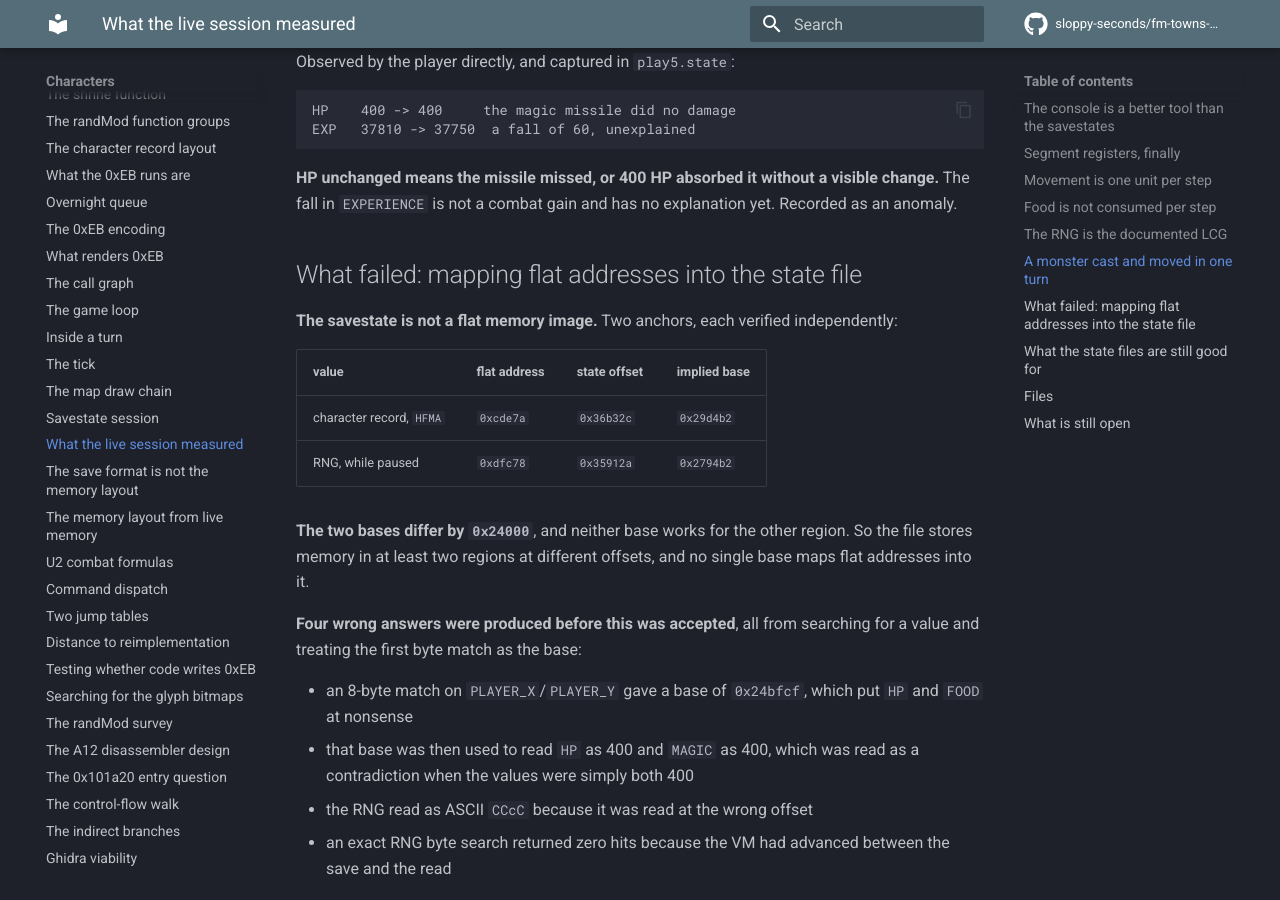
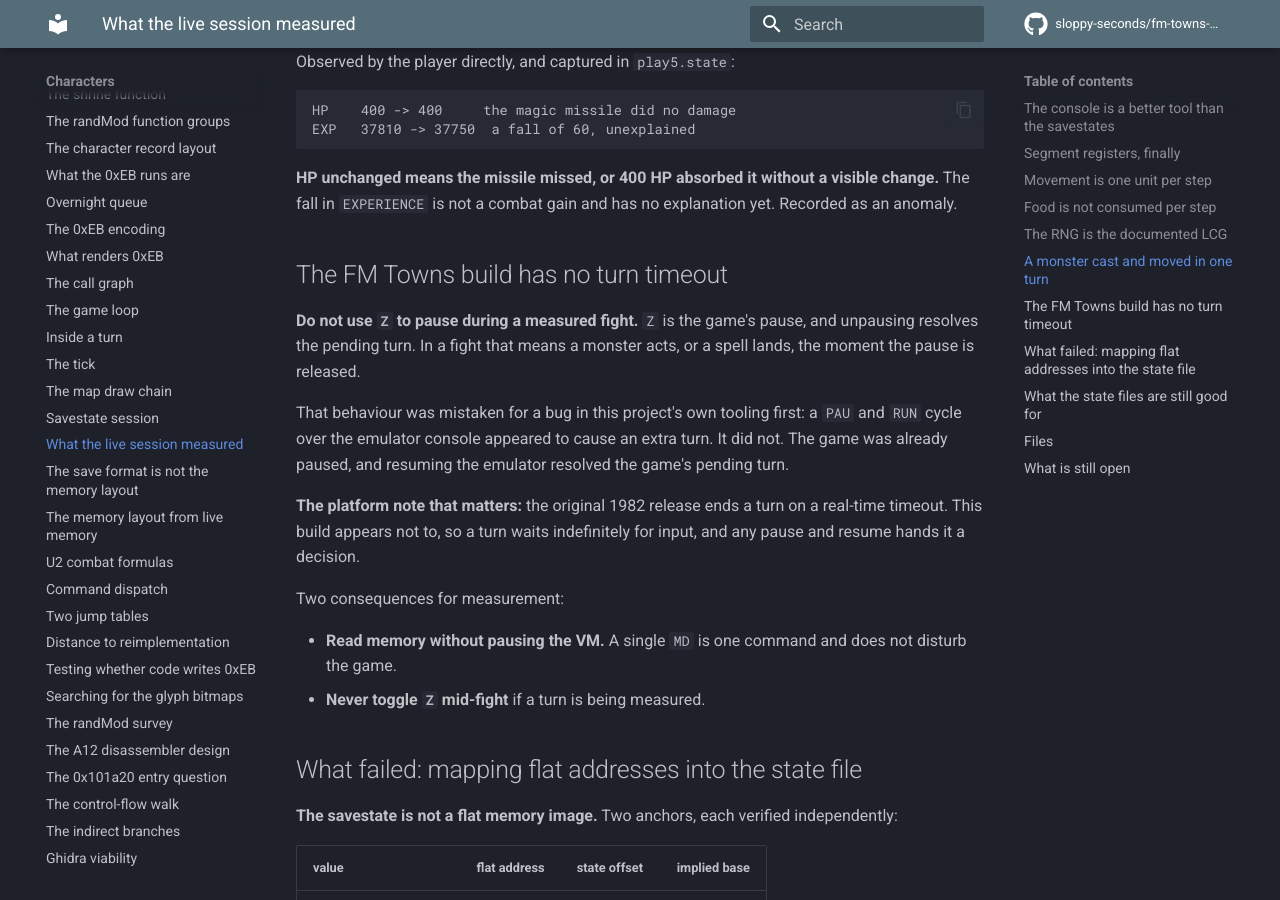
Before and after one commit to sloppy-seconds/fm-towns-ultima, an MkDocs documentation site: the page built from docs/live-session.md, in a window 1280 px wide and 900 px high, scrolled down 2276 px. Built offline with MkDocs 1.6.1 and Material for MkDocs 9.7.7, drawn with Linux system fonts in a browser that asks for light colours; comment, search, counter and statistics services are not loaded.

Commit message:
The tick is 15 per turn, and this build has no turn timeout
Two findings from a live fight, and one correction to my own diagnosis.

THE TICK IS PER TURN, NOT PER MOVE, AND IT IS 15. Three consecutive turns, each with a player action:

  FOOD 37735 -> 37720 -> 37705    -15 each time

A single west step with no other action left FOOD unchanged. So the static search in the-tick.md was looking
in the right place for the wrong thing: it searched for a decrement tied to movement, and the decrement is
tied to the turn. 15 in the game's fixed point is 0.15 food per turn.

THE FM TOWNS BUILD HAS NO TURN TIMEOUT. Z is the game's pause, and unpausing resolves the pending turn, so a
monster acts or a spell lands the moment the pause is released. The original 1982 release ends a turn on a
real-time timeout and this build appears not to, so a turn waits indefinitely for input.

I FIRST BLAMED MY OWN TOOLING AND THAT WAS WRONG. I had been pausing the emulator with PAU and resuming with
RUN before each sample, and when an extra turn happened I assumed my cycle caused it. It did not. The game
was already paused and resuming the emulator resolved its pending turn. Corrected in live-session.md, with
the practical rule: read memory without pausing the VM, and never toggle Z mid-fight.

Also from the same fight: a magic missile did ZERO damage to HP twice, 400 to 400. Two observations now.

```diff
--- a/docs/live-session.md
+++ b/docs/live-session.md
@@ -95,6 +95,23 @@ EXP   37810 -> 37750  a fall of 60, unexplained
 **HP unchanged means the missile missed, or 400 HP absorbed it without a visible change.** The fall in
 `EXPERIENCE` is not a combat gain and has no explanation yet. Recorded as an anomaly.
 
+## The FM Towns build has no turn timeout
+
+**Do not use `Z` to pause during a measured fight.** `Z` is the game's pause, and unpausing resolves the
+pending turn. In a fight that means a monster acts, or a spell lands, the moment the pause is released.
+
+That behaviour was mistaken for a bug in this project's own tooling first: a `PAU` and `RUN` cycle over the
+emulator console appeared to cause an extra turn. It did not. The game was already paused, and resuming the
+emulator resolved the game's pending turn.
+
+**The platform note that matters:** the original 1982 release ends a turn on a real-time timeout. This build
+appears not to, so a turn waits indefinitely for input, and any pause and resume hands it a decision.
+
+Two consequences for measurement:
+
+- **Read memory without pausing the VM.** A single `MD` is one command and does not disturb the game.
+- **Never toggle `Z` mid-fight** if a turn is being measured.
+
 ## What failed: mapping flat addresses into the state file
 
 **The savestate is not a flat memory image.** Two anchors, each verified independently:
```
Also changed, not shown: docs/the-tick.md (+14 -0 lines).
